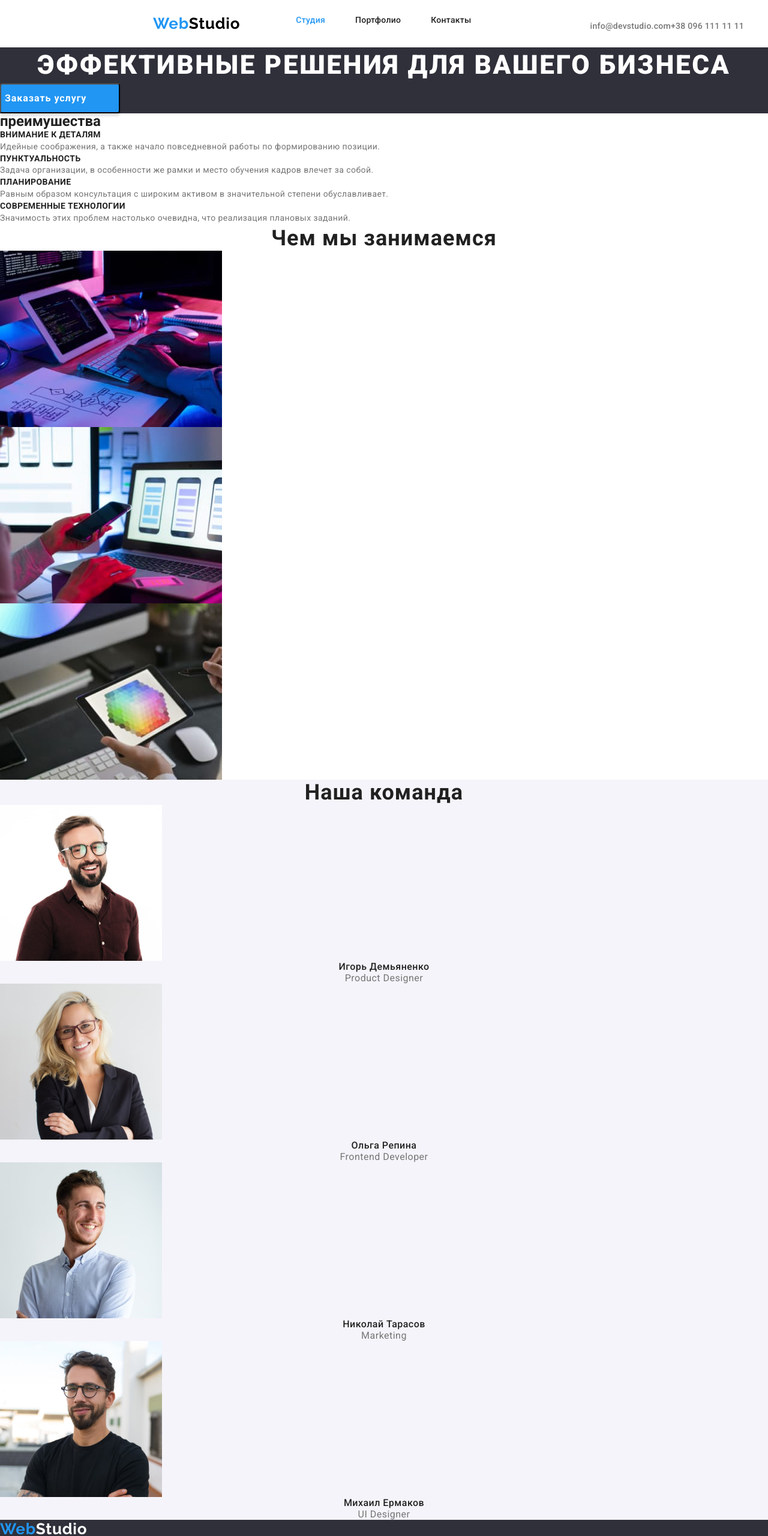
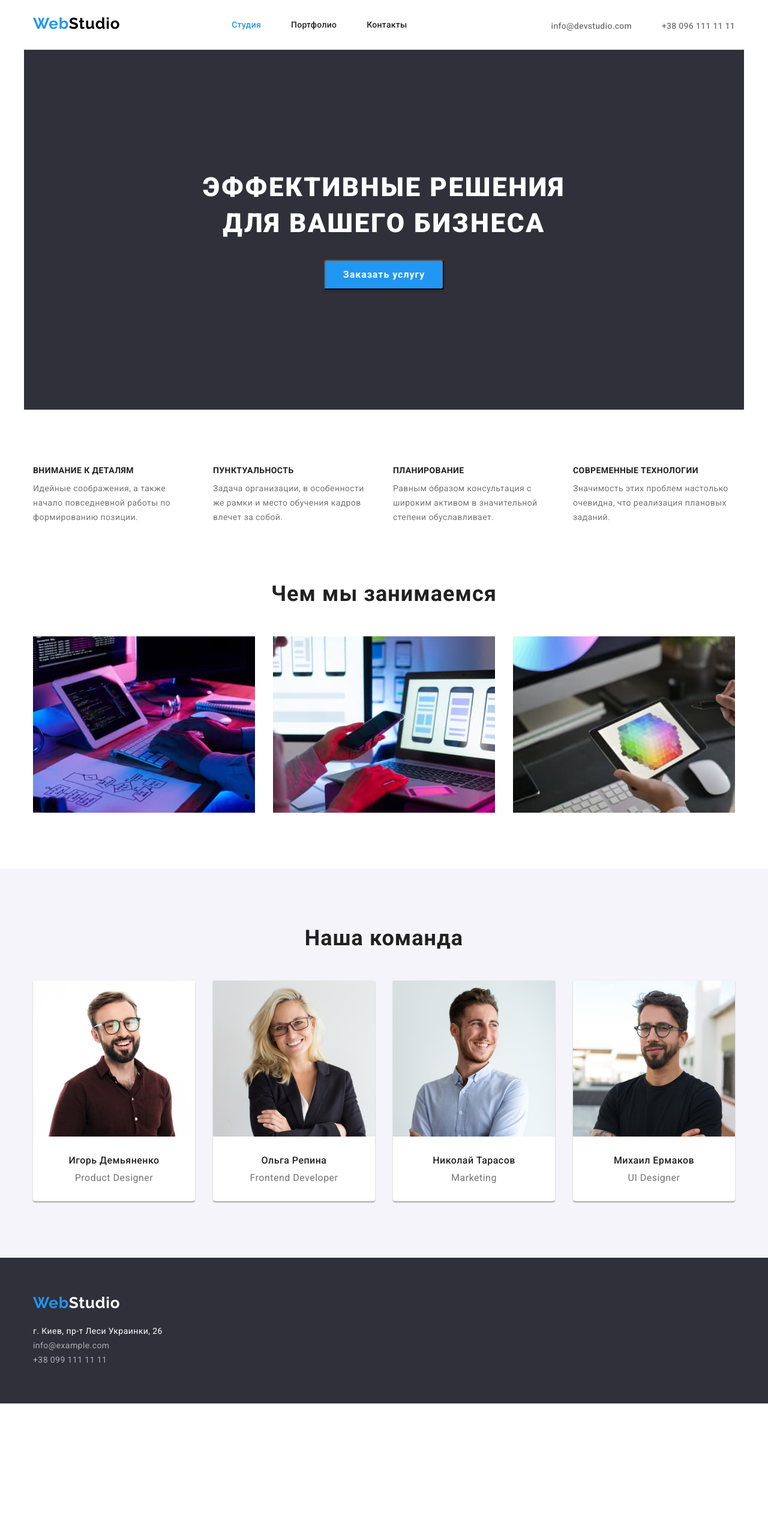
Before and after one commit to Plov3/goit-markup-hw-03, a plain HTML site: page index.html in a window 1280 px wide. Shown: the top 2561 px of the page at 60% size. After the commit the page ends 2340 px from the top, so only its background shows below. Drawn offline with Linux system fonts and the light colour scheme.

Commit message:
flexboxes added

```diff
--- a/css/styles.css
+++ b/css/styles.css
@@ -39,12 +39,24 @@ img {
 }
 .container {
     width: 1200px;
-    display: flex;
-    margin-left: auto;
-    margin-right: auto;
-    justify-content: space-between;
-    align-items: baseline;
+    padding-left: 15px;
+    padding-right: 15px;
+    margin-top: auto;
+    margin: auto;
 }
+.visually-hidden {
+    position: absolute;
+    width: 1px;
+    height: 1px;
+    margin: -1px;
+    border: 0;
+    padding: 0;
+
+    white-space: nowrap;
+    clip-path: inset(100%);
+    clip: rect(0 0 0 0);
+    overflow: hidden;
+  }
 /* components */
 .logo {
     font-family: var(--secondary-font);
@@ -70,14 +82,28 @@ img {
     letter-spacing: 0.03em;
     color: #212121;
 }
+.section {
+    padding-top: 94px;
+    padding-bottom: 94px;
+}
 /* /components */
 /* header */
 .main-header {
     background-color: #FFFFFF;
 }
+.header-container {
+    display: flex;
+    justify-content: space-between;
+    align-items: baseline;
+    border-bottom: 1px solid #ECECEC;
+}
 .navigation {
     display: flex;
-    margin: 24px 93px 24px 215px;
+}
+.logo-top {
+    padding-top: 24px;
+    padding-bottom: 24px;
+    padding-right: 93px;
 }
 .logo-half {
     color: var(--secondary-color);
@@ -88,6 +114,8 @@ img {
 }
 .navigation-page {
     margin-right: 50px;
+    padding-top: 32px;
+    padding-bottom: 32px;
 }
 .navigation-page-link {
     font-weight: 500;
@@ -98,6 +126,9 @@ img {
 }
 .contacts {
     display: flex;
+}
+.contact {
+    padding-left: 50px;
 }
 .contact-link {
     font-weight: 500;
@@ -119,6 +150,8 @@ img {
 /* hero */
 .hero {
     background: #2F303A;
+    padding-top: 200px;
+    padding-bottom: 200px;
 }
 .hero-header {
     font-weight: 900;
@@ -128,13 +161,15 @@ img {
     letter-spacing: 0.06em;
     text-transform: uppercase;
     color: #FFFFFF;
+    width: 696px;
+    margin-left: auto;
+    margin-right: auto;
 }
 .hero-btn {
     font-weight: 700;
     font-size: 16px;
     line-height: 30px;
     display: flex;
-    align-items: center;
     text-align: center;
     letter-spacing: 0.06em;
     color: #FFFFFF;
@@ -144,6 +179,11 @@ img {
     box-shadow: 0px 4px 4px rgba(0, 0, 0, 0.15);
     border-radius: 4px;
     cursor: pointer;
+    margin-left: auto;
+    margin-right: auto;
+    margin-top: 30px;
+    justify-content: center;
+    align-items: center;
 }
 .hero-btn:hover,
 .hero-btn:focus {
@@ -151,35 +191,72 @@ img {
 }
 /* /hero */
 /* advantages */
+.our-advantages {
+    display: flex;
+    justify-content: space-between;
+}
 .our-advantage-header {
     font-weight: 700;
     text-transform: uppercase;
     font-size: 14px;
     line-height: 1.14;
+    width: 270px;
+    padding-bottom: 10px;
 }
 .our-advantage-text {
     font-size: 14px;
     line-height: 1.71;
+    width: 270px;
 }
 /* /advantages */
+/* examples */
+.our-examples {
+    display: flex;
+    justify-content: space-between;
+    padding-top: 50px;
+    padding-bottom: 94px;
+}
+/* /examples */
 /* our team */
 .team {
     background: #F5F4FA;
+}
+.team-units {
+    display: flex;
+    justify-content: space-between;
+    padding-top: 50px;
+}
+.team-unit {
+    background-color: #FFFFFF;
+    box-shadow: 0px 1px 3px rgba(0, 0, 0, 0.12), 0px 1px 1px rgba(0, 0, 0, 0.14), 0px 2px 1px rgba(0, 0, 0, 0.2);
+    border-radius: 0px 0px 4px 4px;
 }
 .team-unit-name {
     font-weight: 500;
     font-size: 16px;
     line-height: 1.19;
     text-align: center;
+    padding-top: 30px;
+    padding-bottom: 10px;
 }
 .team-unit-title {
     font-size: 16px;
     line-height: 1.19;
     text-align: center;
+    padding-bottom: 30px;
 }
 
 /* /our team */
 /* filter */
+.portfolio-filter-list {
+    display: flex;
+    padding-top: 108px;
+    padding-bottom: 50px;
+    justify-content: center;
+}
+.portfolio-filter-list-item:not(:last-child) {
+    padding-right: 8px;
+}
 .filter-btn {
     font-weight: 500;
     font-size: 16px;
@@ -190,36 +267,61 @@ img {
     background: #F5F4FA;
     border-radius: 4px;
     cursor: pointer;
+    padding: 6px 22px;
 }
 .filter-btn:hover,
 .filter-btn:focus {
     background: var(--main-color);
     color: #FFFFFF;
 }
+.portfolio-examples-list {
+    display: flex;
+    flex-wrap: wrap;
+    justify-content: space-between;
+    padding-bottom: 80px;
+}
 .portfolio-example-name {
     font-weight: 700;
     font-size: 18px;
     line-height: 2;
     letter-spacing: 0.06em;
+    padding-bottom: 4px;
+}
+.img {
+    display: block;
 }
 .portfolio-example-description {
     font-size: 16px;
     line-height: 1.87;
 }
 .portfolio-example {
-    width: 370px;
-    height: 404px;
+    width: 372px;
+    box-sizing: border-box;
+    background: #FFFFFF;
+    border: 1px solid #EEEEEE;
+}
+.portfolio-example-text {
+    padding: 20px 24px;
+}
+.portfolio-example:nth-child(-n+6) {
+    margin-bottom: 30px;
 }
 .portfolio-example:hover,
 .portfolio-example:focus {
-    box-sizing: border-box;
-    background: #FFFFFF;
-    border: 1px solid #EEEEEE;
+    border: 1px solid var(--main-color);
 }
 /* /filter */
 /* footer */
 .footer {
     background: #2F303A;
+}
+.footer-container {
+    display: flex;
+    flex-direction: column;
+}
+.logo-bot {
+    padding-top: 60px;
+    padding-bottom: 20px;
 }
 .logo-half-dark {
     color: #FFFFFF;
@@ -233,6 +335,9 @@ img {
 .map {
     color: #FFFFFF;
 }
+.contacts-bot {
+    padding-bottom: 60px;
+}
 .footer-contact-link:hover,
 .footer-contact-link:focus {
     color: var(--main-color);
--- a/index.html
+++ b/index.html
@@ -14,9 +14,9 @@
 <body>
     <!--заголовок-->
     <header class="main-header">
-        <div class="container">
+        <div class="header-container container">
             <nav class="navigation">
-                <a href="index.html" class="logo link">Web<span class="logo-half">Studio</span></a>
+                <a href="index.html" class="logo logo-top link">Web<span class="logo-half">Studio</span></a>
                 <ul class="navigation-pages list">
                     <li class="navigation-page"><a href="index.html" class="navigation-page-link link current">Студия</a></li>
                     <li class="navigation-page"><a href="portfolio.html" class="navigation-page-link link">Портфолио</a></li>
@@ -32,14 +32,14 @@
     <!--основная часть-->
     <main>
     <!--герой-->
-        <section class="hero"  id="1">
+        <section class="hero container">
             <h1 class="hero-header">Эффективные решения для вашего бизнеса</h1>
             <button class="hero-btn" type="button">Заказать услугу</button>
         </section>
     <!--преимущества-->
         <section class="advantages">
-            <h2 class="advantages-header">преимушества</h2>
-            <ul class="our-advantages list">
+            <h2 class="advantages-header visually-hidden">преимушества</h2>
+            <ul class="our-advantages section list container">
                 <li class="our-advantage">
                     <h3 class="our-advantage-header section-header">Внимание к деталям</h3>
                     <p class="our-advantage-text section-description">Идейные соображения, а также начало повседневной работы по формированию позиции.</p>
@@ -59,16 +59,17 @@
             </ul>
         </section>
     <!--примеры работ-->
-        <section class="examples" id="2">
+        <section class="examples container">
             <h2 class="examples_header section-top-header">Чем мы занимаемся</h2>
-            <ul class="our_examples list">
+            <ul class="our-examples list">
                 <li class="our_example"><img src="./images/examples/example1.jpg" alt="пример работы 1" width="370" height="294"></li>
                 <li class="our_example"><img src="./images/examples/example2.jpg" alt="пример работы 2" width="370" height="294"></li>
                 <li class="our_example"><img src="./images/examples/example3.jpg" alt="пример работы 3" width="370" height="294"></li>
             </ul>
         </section>
     <!--команда-->
-        <section class="team">
+        <section class="team section">
+            <div class="container">
                 <h2 class="team-header section-top-header">Наша команда</h2>
                 <ul class="team-units list">
                     <li class="team-unit">
@@ -92,18 +93,21 @@
                         <p class="team-unit-title section-description">UI Designer</p>
                     </li>
                 </ul>
+            </div>
         </section>
     </main>
     <!--подвал-->
     <footer class="footer">
-        <a href="index.html" class="logo link">Web<span class="logo-half-dark">Studio</span></a>
+        <div class="container footer-container">
+            <a href="index.html" class="logo link logo-bot">Web<span class="logo-half-dark">Studio</span></a>
             <address class="contacts-list" id="3">
-            <ul class="contacts list">
-                <li class="contact"><a class="footer-contact-link link address map" href="https://goo.gl/maps/tf9V9uD1shakLC2a6" target="_blank" rel="nooppener noreferal">г. Киев, пр-т Леси Украинки, 26</a> </li>
-                <li class="contact"><a class="footer-contact-link link address" href="mailto:info@example.com">info@example.com</a> </li>
-                <li class="contact"><a class="footer-contact-link link address" href="tel:+380991111111">+38 099 111 11 11</a></li>
+                <ul class="contacts-bot list">
+                    <li class="contact-bot"><a class="footer-contact-link link address map" href="https://goo.gl/maps/tf9V9uD1shakLC2a6" target="_blank" rel="nooppener noreferal">г. Киев, пр-т Леси Украинки, 26</a> </li>
+                    <li class="contact-bot"><a class="footer-contact-link link address" href="mailto:info@example.com">info@example.com</a> </li>
+                    <li class="contact-bot"><a class="footer-contact-link link address" href="tel:+380991111111">+38 099 111 11 11</a></li>
                 </ul>
             </address>
+        </div>
     </footer>
 </body>
 </html>
```
Also changed, not shown: portfolio.html (+34 -12 lines). Lines whose indentation alone changed are shown as unchanged.
